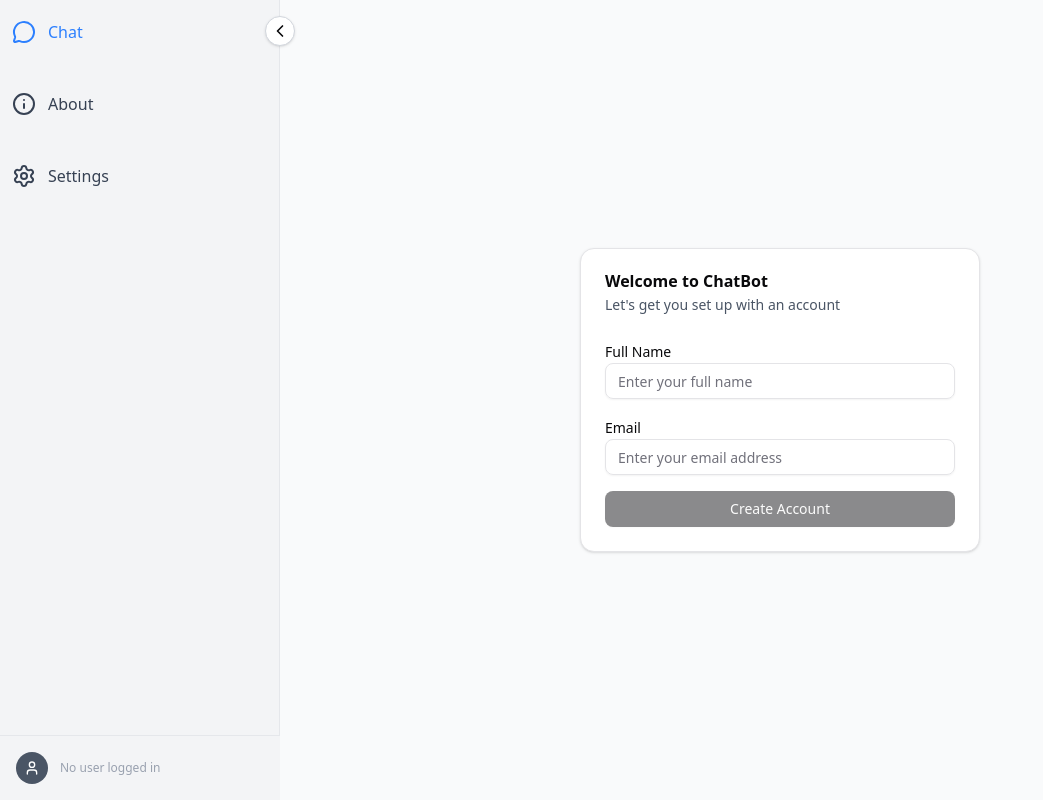
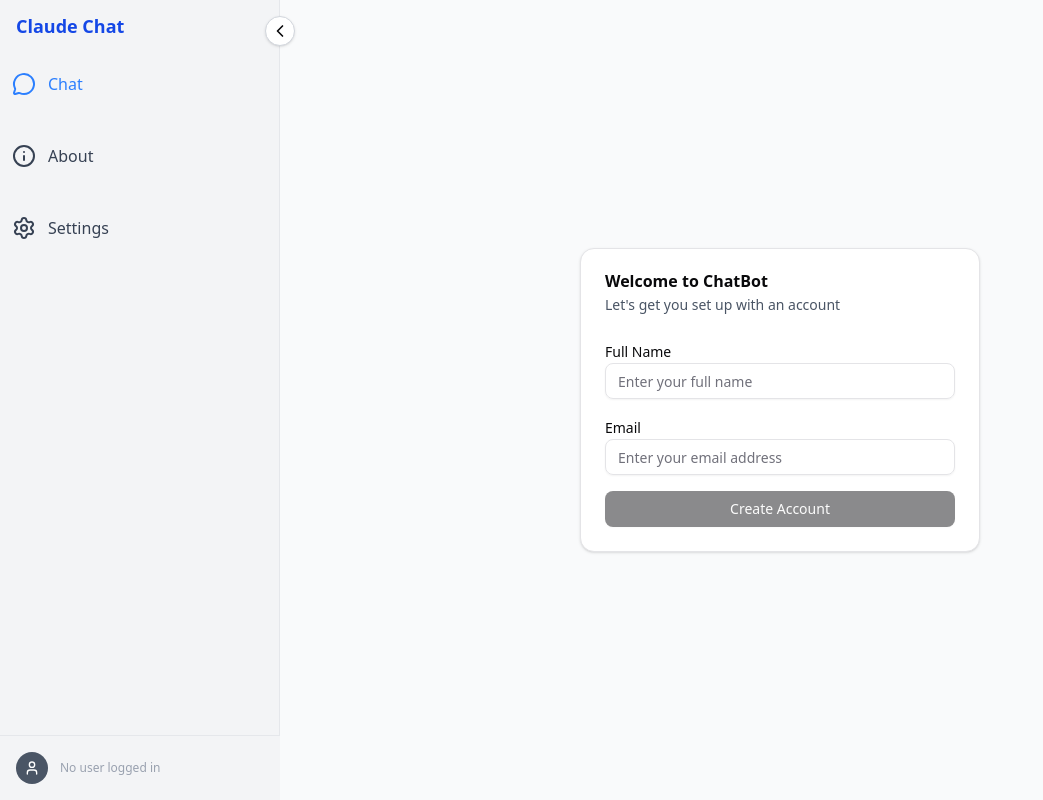
Before and after one commit to elevate-human-experiences/chatbot, a React (Vite) app in the folder frontend/: page / in a window 1280 px wide. Shown: the whole page, without its empty margins (0-1043 px from the left). Built offline with nearby package versions, Linux system fonts and the light colour scheme; no server answers.

Commit message:
new item ok

```diff
--- a/frontend/src/components/Layout.tsx
+++ b/frontend/src/components/Layout.tsx
@@ -65,6 +65,10 @@ export function Layout() {
               className="flex flex-col bg-gray-100 border-r border-gray-200 transition-all duration-200"
               style={{ width: sidebarWidth, minWidth: collapsedSidebarWidth }}
             >
+              {/* Fixed top menu item: Claude Chat */}
+              <div className="sticky top-0 z-10 bg-gray-100 w-full px-4 py-3 flex items-center justify-start">
+                <span className="font-semibold text-lg text-blue-700">Claude Chat</span>
+              </div>
               {/* Navigation menu */}
               <nav
                 className={cn(
@@ -149,6 +153,10 @@ export function Layout() {
             className="flex flex-col bg-gray-100 border-r border-gray-200 transition-all duration-200"
             style={{ width: sidebarWidth, minWidth: collapsedSidebarWidth }}
           >
+            {/* Fixed top menu item: Claude Chat */}
+            <div className="sticky top-0 z-10 bg-gray-100 w-full px-4 py-3 flex items-center justify-start">
+              <span className="font-semibold text-lg text-blue-700">Claude Chat</span>
+            </div>
             <nav
               className={cn(
                 "flex flex-col h-full p-3 border-b border-gray-200",
--- a/frontend/src/components/Sidebar.tsx
+++ b/frontend/src/components/Sidebar.tsx
@@ -183,14 +183,14 @@ export function Sidebar({
 
   if (loading) {
     return (
-      <div className="w-80 bg-gray-900 text-white border-r border-gray-700 p-4">
+      <div className="w-80 text-white border-r border-gray-700 p-4">
         <div className="text-center text-gray-400">Loading...</div>
       </div>
     );
   }
 
   return (
-    <div className="w-80 bg-gray-900 text-white border-r border-gray-700 flex flex-col h-full min-h-0 overflow-hidden">
+    <div className="w-80 text-white border-r border-gray-700 flex flex-col h-full min-h-0 overflow-hidden">
       {/* Agent Profiles and Conversations */}
       <div className="flex-1 min-h-0 p-4 overflow-x-hidden">
         <div className="space-y-2">
@@ -234,7 +234,7 @@ export function Sidebar({
 
                   {/* Conversations for this profile */}
                   {isExpanded && (
-                    <div className="ml-6 space-y-1">
+                    <div className="ml-0 space-y-1">
                       {profileConversations.length === 0 ? (
                         <div className="text-xs text-gray-500 py-2 px-3">No conversations yet</div>
                       ) : (
```
